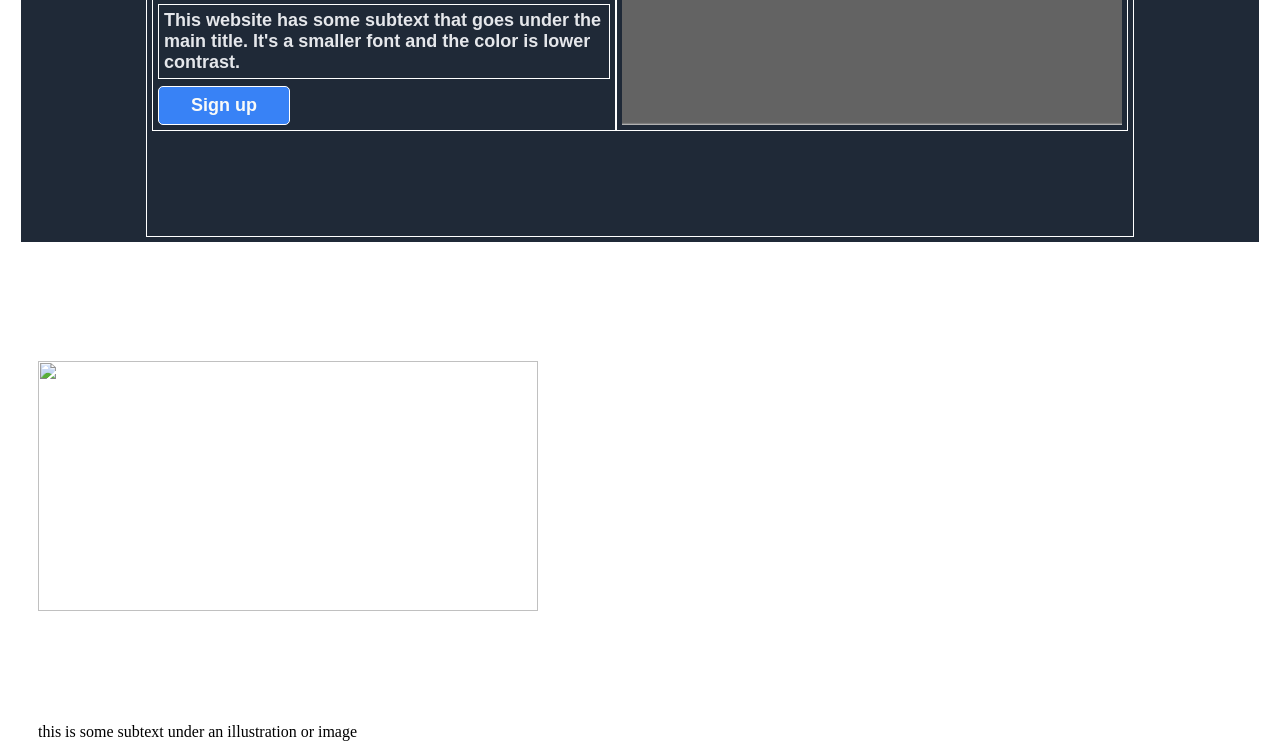
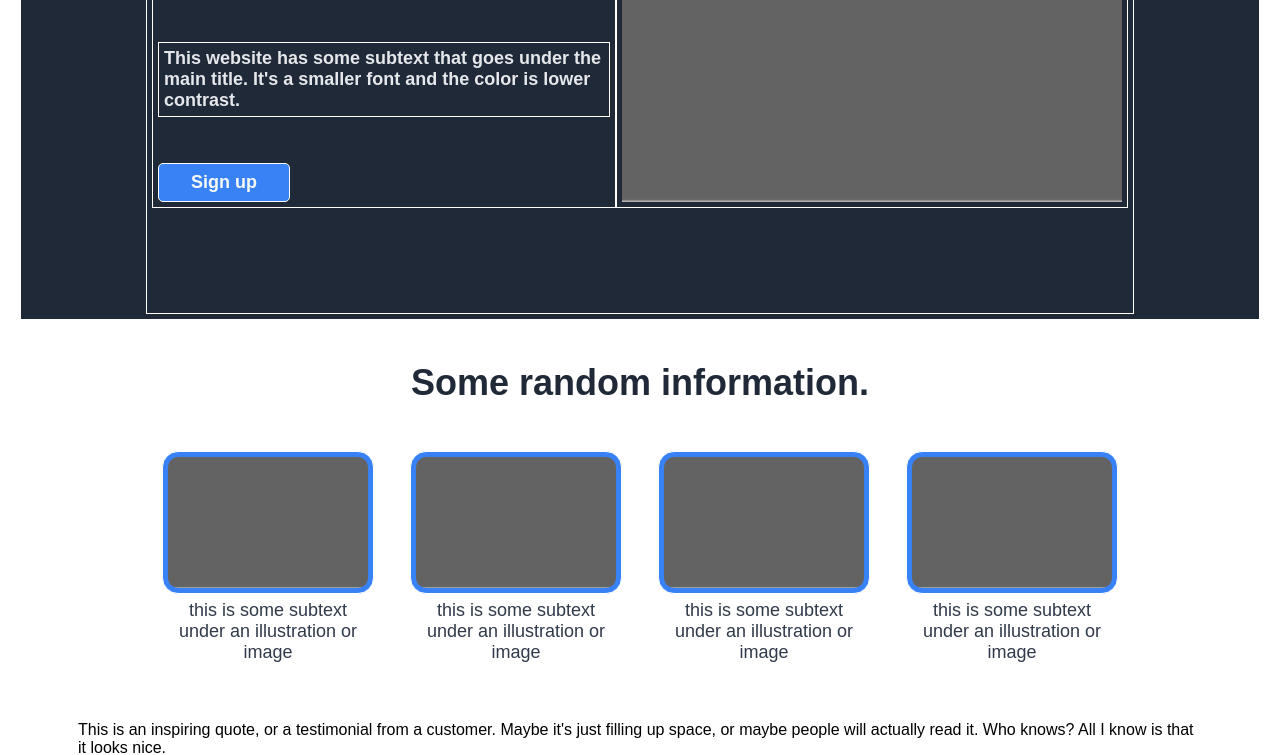
Before and after one commit to sarah-kateri/landing-page, a plain HTML site: page index.html in a window 1280 px wide. Shown: the part 352-1107 px from the top of the page. Drawn offline with Linux system fonts and the light colour scheme.

Commit message:
Add section rwo css and touchup html

```diff
--- a/index.html
+++ b/index.html
@@ -21,31 +21,34 @@
                 <h4>This website has some subtext that goes under the main title. It's a smaller font and the color is lower contrast.</h4>
                 <button>Sign up</button>
               </main>
-              <img src="images/gray_box.jpeg">
+              <img class="intro" src="images/gray_box.jpeg">
             </div>
           </section>
           <section class="two">
-            <div class="photo">
-              <img src="x">
+            <h2>Some random information.</h2>
+              <div class="container-two">
+                <div class="info">
+                  <img class="photo" src="images/gray_box.jpeg">
                   <div class="text">this is some subtext under an illustration or image</div>
                 </div>
-            <div class="photo">
-              <img src="x">
+                <div class="info">
+                  <img class="photo" src="images/gray_box.jpeg">
                   <div class="text">this is some subtext under an illustration or image</div>
                 </div>
-            <div class="photo">
-              <img src="x">
+                <div class="info">
+                  <img class="photo" src="images/gray_box.jpeg">
                   <div class="text">this is some subtext under an illustration or image</div>
                 </div>
-            <div class="photo">
-              <img src="x">
+                <div class="info">
+                  <img class="photo" src="images/gray_box.jpeg">
                   <div class="text">this is some subtext under an illustration or image</div>
+                </div>
               </div>
           </section>
           <section class="three">
             <div class="container-three">
               <blockquote>
-                This is an inspiring quote, or a testimonial from a customer. Maybe it's just filling up space, or maybe people will actually read it. Who know? All I know is that it looks nice.</blockquote>
+                This is an inspiring quote, or a testimonial from a customer. Maybe it's just filling up space, or maybe people will actually read it. Who knows? All I know is that it looks nice.</blockquote>
               <p class="attribution">-Thor, God of Thunder</p>
             </div>
           </section>
--- a/styles.css
+++ b/styles.css
@@ -1,11 +1,16 @@
 * {
     border: 1px solid white;
     padding: 5px;
+    font-family: sans-serif;
 }
 
+body {
+    display: flex;
+    flex-direction: column;
+}
 .one {
+    flex: 1;
     background-color: #1F2937;
-    font-family: sans-serif;
     display: flex;
     flex-direction: column;
     justify-content: space-between;
@@ -73,8 +78,41 @@ button {
     padding: 8px 32px;
 }
 
-img {
+.intro {
     width: 500px;
-    height: 250px;
+    height: auto;
     margin: 100px 0;
 }
+
+h2 {
+    color: #1F2937;
+    font-size: 36px;
+    font-weight: extra-bold;
+    text-align: center;
+}
+
+.container-two {
+    display: flex;
+    justify-content: center;
+    gap: 16px;
+    margin: 0 120px;
+}
+
+.info {
+    flex: 1;
+    display: flex;
+    flex-direction: column;
+    align-items: center;
+}
+
+.photo {
+    background-color: #3882F6;
+    border-radius: 16px;
+    max-width: 200px;
+}
+
+.text {
+    color: #303a49;
+    font-size: 18px;
+    text-align: center;
+}
```
Lines whose indentation alone changed are shown as unchanged.
